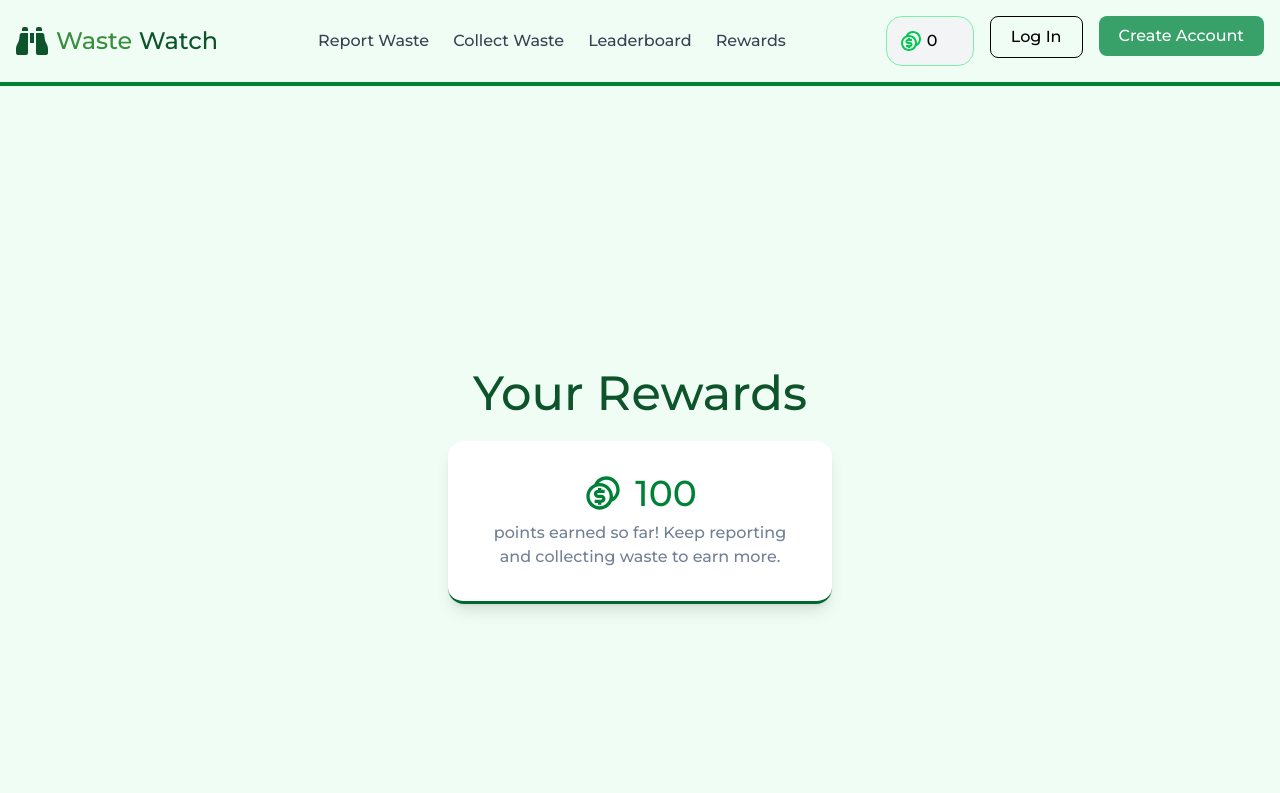
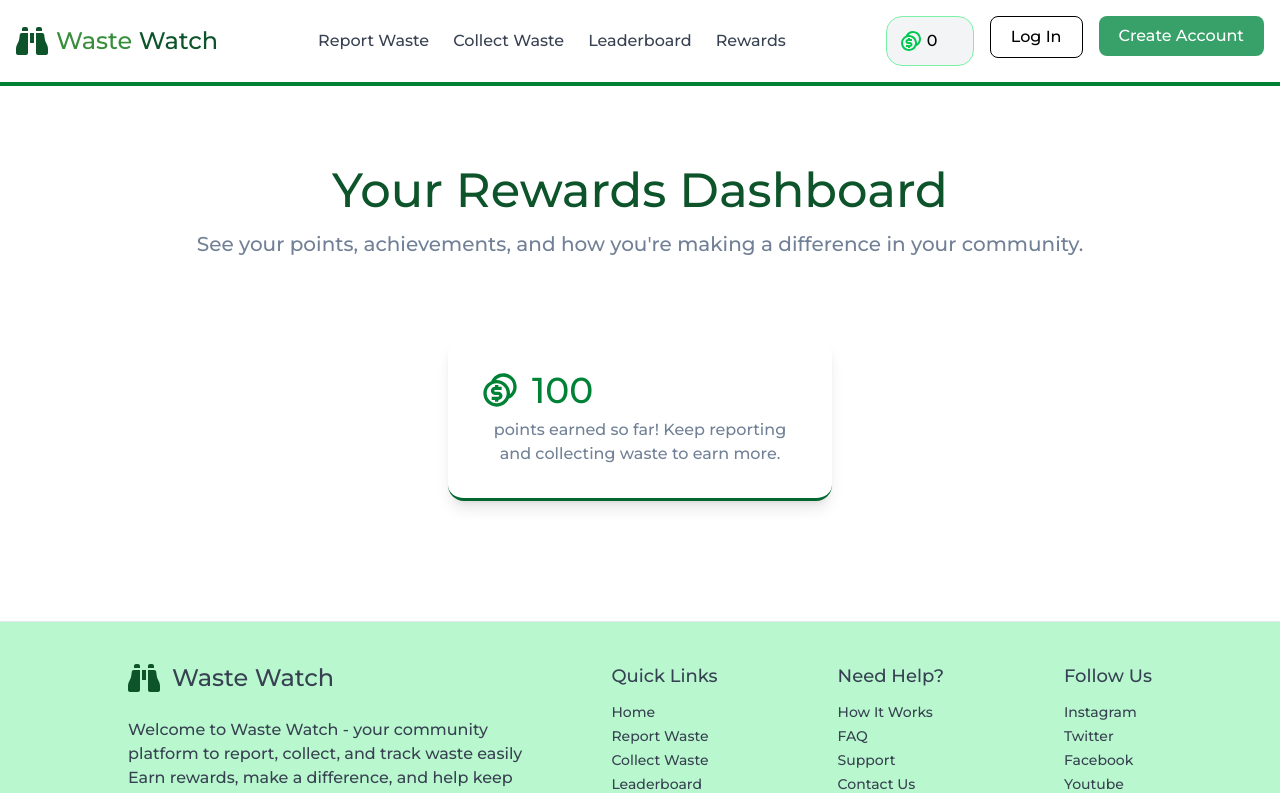
Before and after one commit to sunny21k/WasteWatch, a React (Vite) app in the folder frontend/: page /rewards in a window 1280 px wide. Shown: the top 793 px of the page. Built offline with nearby package versions, Linux system fonts and the light colour scheme; a web font is replaced by a local one.

Commit message:
fixed rewards section

```diff
--- a/frontend/src/App.jsx
+++ b/frontend/src/App.jsx
@@ -16,7 +16,7 @@ const App = () => {
   const hideLayout = location.pathname === "/login-signin"
 
   return (
-    <div className='flex flex-col min-h-screen bg-green-50'>
+    <div className='flex flex-col min-h-screen '>
     {!hideLayout && <Navbar />}
 
     <main className='flex-grow'>
--- a/frontend/src/pages/Rewards.jsx
+++ b/frontend/src/pages/Rewards.jsx
@@ -5,11 +5,17 @@ const Rewards = () => {
   const [rewards, setRewards] = useState(100)
 
   return (
-    <div className='flex flex-col items-center justify-center min-h-screen px-6'>
-      <h1 className='text-4xl sm:text-5xl font-bold text-green-900 mb-6 text-center'>Your Rewards</h1>
+    <div className='flex flex-col items-center justify-start pt-20 px-6'>
 
-      <div className='flex flex-col items-center justify-center bg-white shadow-lg rounded-2xl p-8 w-72 sm:w-96
-        border-b-3 border-b-green-800'>
+      {/* Rewards Header Section */}
+      <div className='text-center mb-10'>
+        <h1 className='text-4xl sm:text-5xl font-bold text-green-900 mb-4'>Your Rewards Dashboard</h1>
+        <p className='text-lg sm:text-xl text-primary-gray'>See your points, achievements, and how you're making a difference in your community.</p>
+      </div>
+
+      {/* Rewards Card */}
+      <div className='`flex flex-col items-center justify-center bg-white shadow-lg rounded-2xl p-8 w-72 sm:w-96
+        border-b-3 my-10 border-b-green-800'>
         <div className='flex items-center gap-3 text-green-700 text-3xl sm:text-4xl font-bold'>
           <RiCoinsLine className='w-10 h-10'/>
           <span>{rewards}</span>
```
